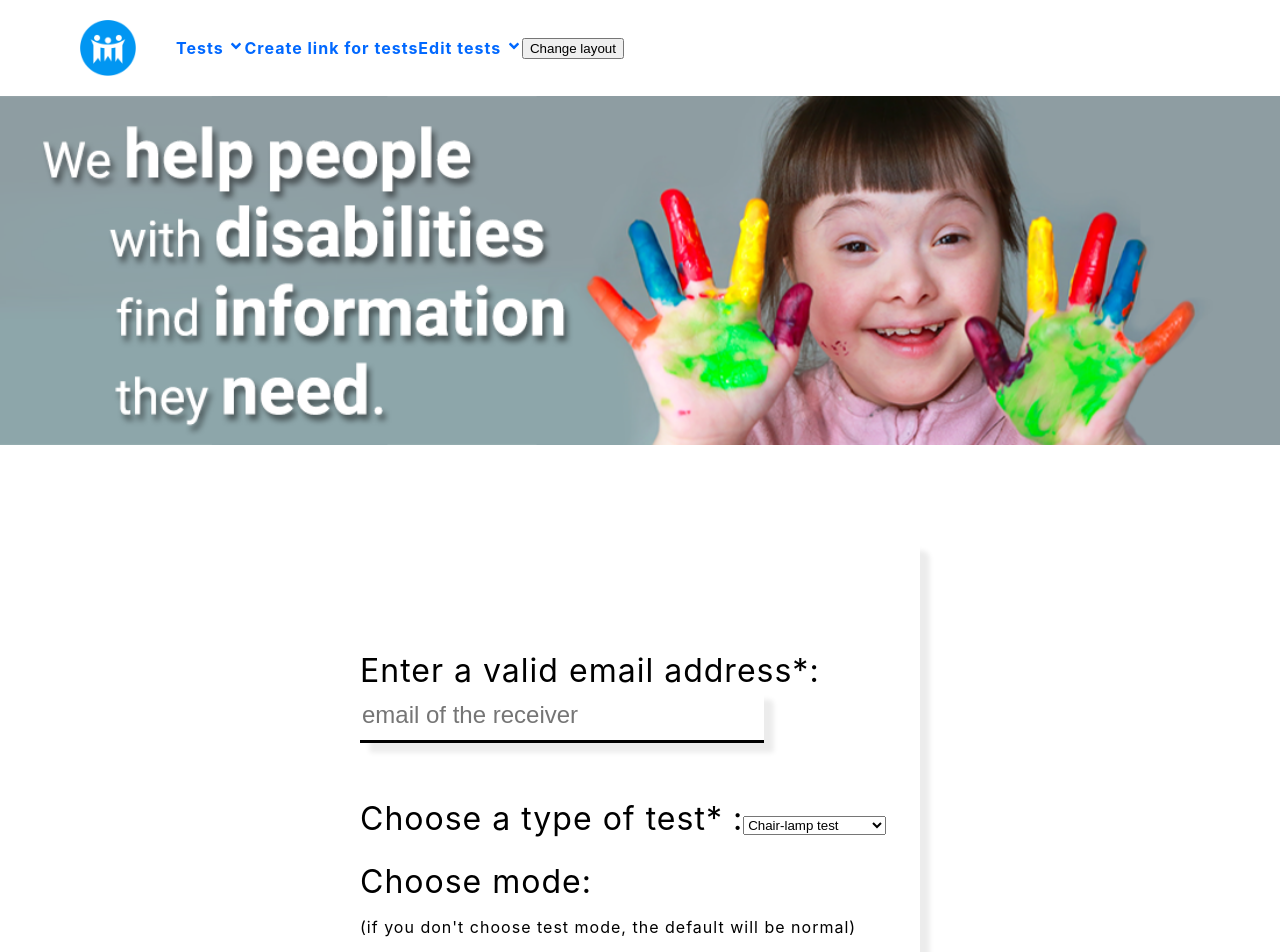
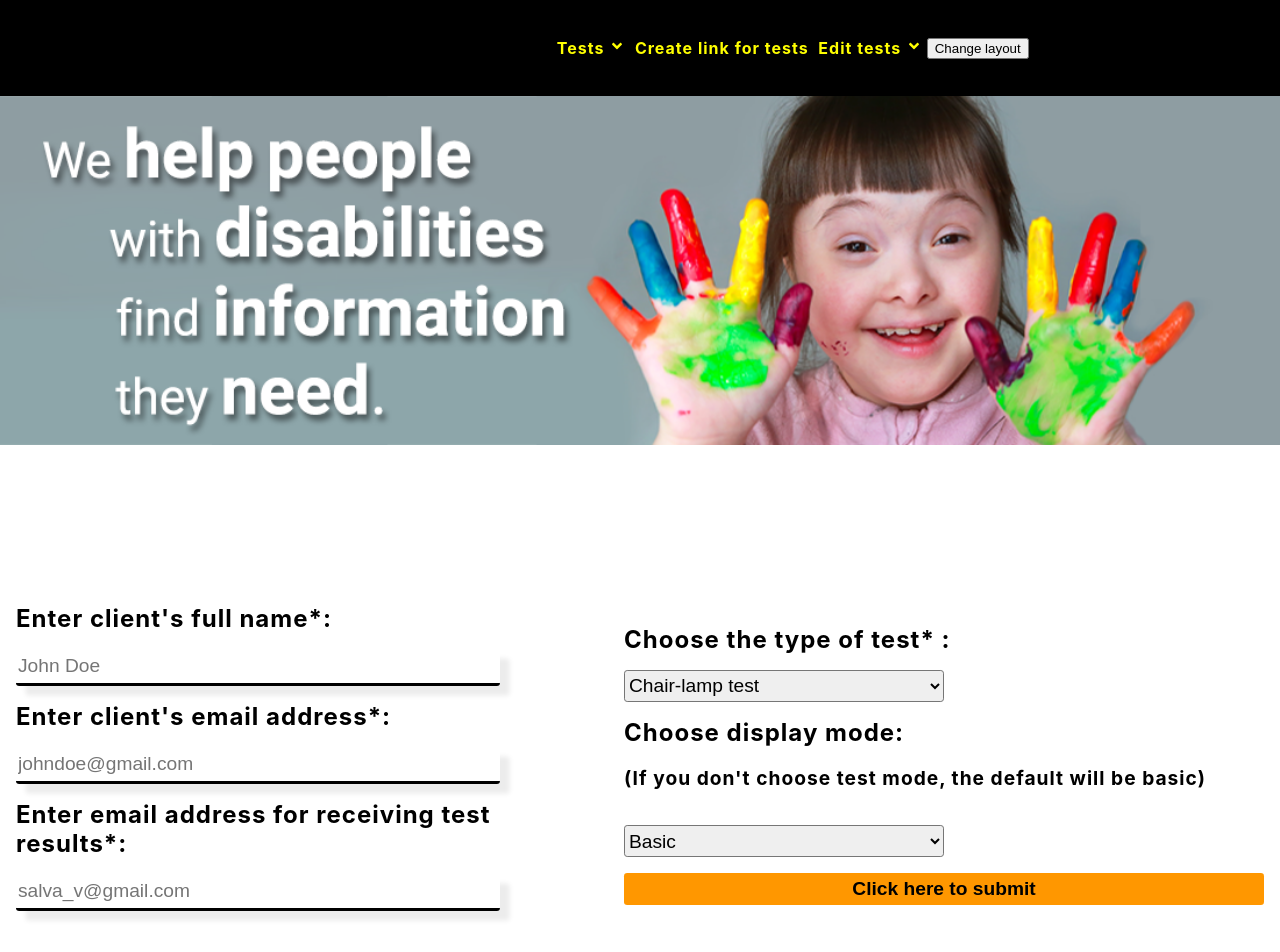
Before and after one commit to SzPetra/myREACTiontoCSHARP, a React (Create React App) app in the folder Frontend/: page /tests/create-link in a window 1280 px wide. Shown: the top 952 px of the page. Built offline with nearby package versions, Linux system fonts and the light colour scheme.

Commit message:
change create link page layout

```diff
--- a/Frontend/src/createLinkPage/assets/createLinkPage.css
+++ b/Frontend/src/createLinkPage/assets/createLinkPage.css
@@ -1,139 +1,88 @@
 .link-page-content-container {
     display: flex;
     flex-direction: column;
-    align-items: center;
 }
 
 /* form */
 .link-page-form {
     display: flex;
-    flex-direction: column;
-    align-items: center;
-    justify-content: flex-end;
+    flex-direction: row;
 
-    background-color: var(--white);
-    box-shadow: 0.6rem 0.6rem 0.3rem var(--lightgrey);
-    border-radius: 0.5rem;
-    width: 35rem;
-    height: 40rem;
+    width: 100%;
+    height: 20rem;
 
-    font-size: 2rem;
-    color: var(--black);
-    font-weight: normal;
-
-    margin-top: 6rem;
-    margin-bottom: 6rem;
+    margin-top: 10rem;
+    margin-bottom: 3rem;
 }
 
-.link-page-form-contrast {
+/* form content incuding only inputs */
+.link-page-form-content-left {
     display: flex;
     flex-direction: column;
-    align-items: center;
-    justify-content: flex-end;
+    justify-content: center;
+    align-items: flex-start;
 
-    background-color: var(--contrastyellow);
-    box-shadow: 0.6rem 0.6rem 0.3rem var(--contrastlightyellow);
-    border-radius: 0.5rem;
-    width: 35rem;
-    height: 40rem;
+    max-width: 50%;
 
-    font-size: 2rem;
-    color: var(--black);
-    font-weight: normal;
-
-    margin-top: 6rem;
-    margin-bottom: 6rem;
+    margin: 1rem;
 }
-
-/* form content selection: including only input/select fields */
-.link-page-form-content {
+.link-page-form-label {
     display: flex;
     flex-direction: column;
+    font-size: 1.5rem;
+}
+.link-page-form-input {
+    font-size: 1.2rem;
 
-    margin-bottom: 5rem;
-    margin-top: 2rem;
-}
-
-.link-page-form-content p {
-    font-size: 1rem;
-}
-
-.link-page-form-content label {
-    margin-bottom: 1.5rem;
-}
-
-/* email input */
-.link-page-form-input-email {
-    width: 25rem;
-    height: 3rem;
+    margin-top: 1rem;
+    margin-bottom: 1rem;
+    width: 30rem;
+    height: 2rem;
 
     border: none;
     border-bottom: 0.2rem solid var(--black);
-    border-top-left-radius: 0.3rem;
-    border-top-right-radius: 0.3rem;
+    border-radius: 0.2rem;
     box-shadow: 0.6rem 0.6rem 0.3rem var(--lightgrey);
+}
+
+/* form content including only select menus and form button */
+.link-page-form-content-right {
+    display: flex;
+    flex-direction: column;
+    justify-content: center;
+    align-items: flex-start;
+
+    max-width: 50%;
+    margin-right: 1rem;
+    margin-top: 1rem;
+    margin-bottom: 1rem;
 
     font-size: 1.5rem;
+}
+.link-page-form-content-right p {
+    font-size: 1.2rem;
+}
+.link-page-form-select-menu {
+    font-size: 1.2rem;
 
-    margin-bottom: 2rem;
-}
+    margin-top: 1rem;
+    margin-bottom: 1rem;
+    width: 20rem;
+    height: 2rem;
 
-.link-page-form-input-email:focus {
-    border: none;
-    text-decoration: none;
-    box-shadow: none;
-}
-
-.link-page-form-input-email-contrast {
-    width: 25rem;
-    height: 3rem;
-
-    border: none;
-    border-bottom: 0.2rem solid var(--black);
-    border-top-left-radius: 0.3rem;
-    border-top-right-radius: 0.3rem;
-    box-shadow: 0.6rem 0.6rem 0.3rem var(--contrastlightyellow);
-
-    font-size: 1.5rem;
-
-    margin-bottom: 2rem;
-}
-
-/* select menu fields */
-.select-menu {
-    width: 15rem;
-    margin-bottom: 1rem;
-    font-size: 1.5rem;
+    border-radius: 0.2rem;
 }
 
 /* form button */
 #link-page-form-btn {
     width: 100%;
-    height: 4rem;
+    height: 2rem;
 
     border: none;
-    border-bottom-left-radius: 0.5rem;
-    border-bottom-right-radius: 0.5rem;
     background-color: var(--orange);
+    border-radius: 0.2rem;
 
-    font-size: 1.5rem;
-    color: var(--white);
+    color: var(--black);
+    font-weight: bold;
+    font-size: 1.2rem;
 }
-
-#link-page-form-btn-contrast {
-    width: 100%;
-    height: 4rem;
-
-    border: none;
-    border-bottom-left-radius: 0.5rem;
-    border-bottom-right-radius: 0.5rem;
-    background-color: var(--black);
-
-    font-size: 1.5rem;
-    color: var(--contrastyellow);
-}
-
-/* image */
-#we-help-people-image {
-    width: 100%;
-}
--- a/Frontend/src/createLinkPage/components/CreateLink.js
+++ b/Frontend/src/createLinkPage/components/CreateLink.js
@@ -4,8 +4,10 @@ import "../assets/createLinkPage.css";
 import Select from "./Select";
 import testPageOptions from "../../options/testPageOptions";
 import modeOptions from "../../options/modeOptions";
-import Form from "./Form";
-const CreateLink = () => {
+import FetchDataButton from "../components/FetchDataButton";
+import Input from "./Input";
+
+const CreateLink = ({ design }) => {
   return (
     <>
       <Navbar />
@@ -16,38 +18,43 @@ const CreateLink = () => {
           alt="We help people with disabilities"
         />
 
-        <form className="link-page-form">
-          <section className="link-page-form-content">
-            {/* email input */}
-            <label for="email">
-              Enter a valid email address*:
-              <input
-                id="email"
-                className="link-page-form-input-email"
-                type="email"
-                required
-                placeholder="email of the receiver"
-              />
-            </label>
-
+        <form className={design ? "link-page-form-contrast" : "link-page-form"}>
+          <section className="link-page-form-content-left">
+            {/* inputs */}
+            <Input
+              id="client-name"
+              type="text"
+              label="Enter client's full name*:"
+              placeholder="John Doe"
+            />
+            <Input
+              id="client-email"
+              type="email"
+              label="Enter client's email address*:"
+              placeholder="johndoe@gmail.com"
+            />
+            <Input
+              id="email"
+              type="email"
+              label="Enter email address for receiving test results*:"
+              placeholder="salva_v@gmail.com"
+            />
+          </section>
+          <section className="link-page-form-content-right">
             {/* select test type */}
             <label for="test-type">
-              Choose a type of test* :
+              Choose the type of test* :
               <Select id="test-type" options={testPageOptions} />
             </label>
 
             {/* select mode */}
             <label for="test-mode">
-              Choose mode:
-              <p>(if you don't choose test mode, the default will be normal)</p>
+              Choose display mode:
+              <p>(If you don't choose test mode, the default will be basic)</p>
               <Select id="test-mode" options={modeOptions} />
             </label>
+            <FetchDataButton />
           </section>
-
-          <Form />
-          <button type="submit" id="link-page-form-btn">
-            Send test link
-          </button>
         </form>
       </div>
     </>
--- /dev/null
+++ b/Frontend/src/createLinkPage/components/FetchDataButton.js
@@ -0,0 +1,36 @@
+import React from "react";
+
+const Form = () => {
+  const submission = {
+    Name: "Kázmér",
+    Email: "szabimi12@gmail.com",
+    TestUrl: "Tigris, Cica",
+  };
+  const handleSubmit = async (event) => {
+    event.preventDefault();
+    fetch("https://localhost:7200/api/Email/SendEmailWithTestLink", {
+      method: "POST",
+      headers: {
+        "Content-Type": "application/json",
+      },
+      body: JSON.stringify(submission),
+    })
+      .then((response) => {
+        console.log(response, "response");
+        if (response.status !== 200) {
+          console.log("not ok" + response.status);
+        }
+      })
+      .catch((err) => {
+        console.log(err);
+      });
+  };
+
+  return (
+    <button id="link-page-form-btn" onClick={handleSubmit}>
+      Click here to submit
+    </button>
+  );
+};
+
+export default Form;
--- a/Frontend/src/createLinkPage/components/Form.js
+++ /dev/null
@@ -1,31 +0,0 @@
-import React from "react";
-const Form = () => {
-    const submission = {
-        Name: 'Kázmér',
-        Email: 'szabimi12@gmail.com',
-        TestUrl: 'Tigris, Cica'
-    };
-    const handleSubmit = async (event) => {
-        event.preventDefault();
-        fetch("https://localhost:7200/api/Email/SendEmailWithTestLink", {
-            method: "POST",
-            headers: {
-                'Content-Type': "application/json"
-            },
-            body: JSON.stringify(submission),
-        })
-        .then((response) => {
-            console.log(response, 'response');
-            if (response.status !== 200) {
-                console.log("not ok" + response.status);
-            }
-        })
-        .catch((err) => {
-            console.log(err);
-        });
-    };
-
-    return <button onClick={handleSubmit}>Click here to submit</button>;
-};
-
-export default Form
--- /dev/null
+++ b/Frontend/src/createLinkPage/components/Input.js
@@ -0,0 +1,18 @@
+import React from "react";
+
+const Input = ({ id, type, label, placeholder, ...rest }) => {
+  return (
+    <label className="link-page-form-label" for={id}>
+      {label}
+      <input
+        className="link-page-form-input"
+        id={id}
+        type={type}
+        placeholder={placeholder}
+        required
+      />
+    </label>
+  );
+};
+
+export default Input;
--- a/Frontend/src/layout/components/Navbar.js
+++ b/Frontend/src/layout/components/Navbar.js
@@ -6,7 +6,7 @@ import testPageOptions from "../../options/testPageOptions";
 import editPageOptions from "../../options/editPageOptions";
 
 const Navbar = () => {
-  const [design, setDesign] = useState(false);
+  const [design, setDesign] = useState(true);
 
   const handleDesign = () => {
     if (design) {
--- a/Frontend/src/options/modeOptions.js
+++ b/Frontend/src/options/modeOptions.js
@@ -1,7 +1,7 @@
 const modeOptions = [
   {
     id: 1,
-    option: "Normal",
+    option: "Basic",
   },
 
   {
```
